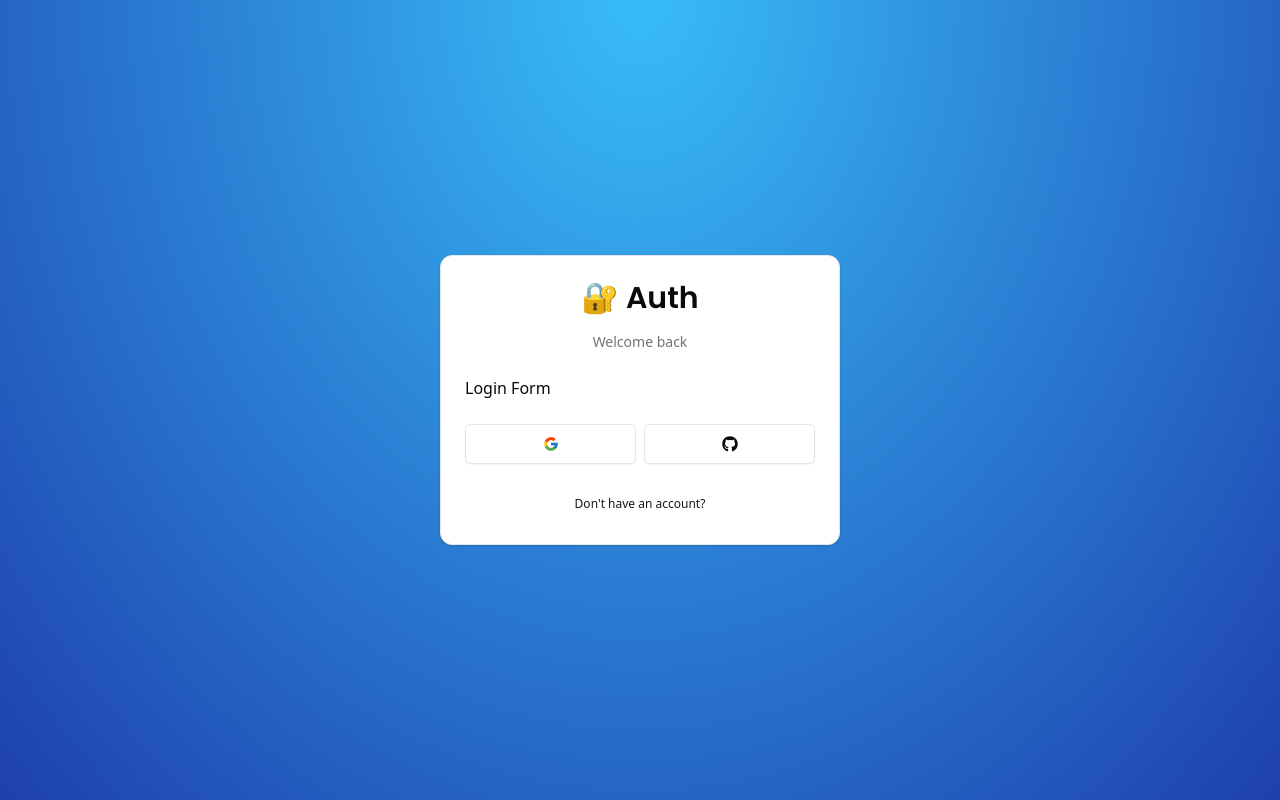
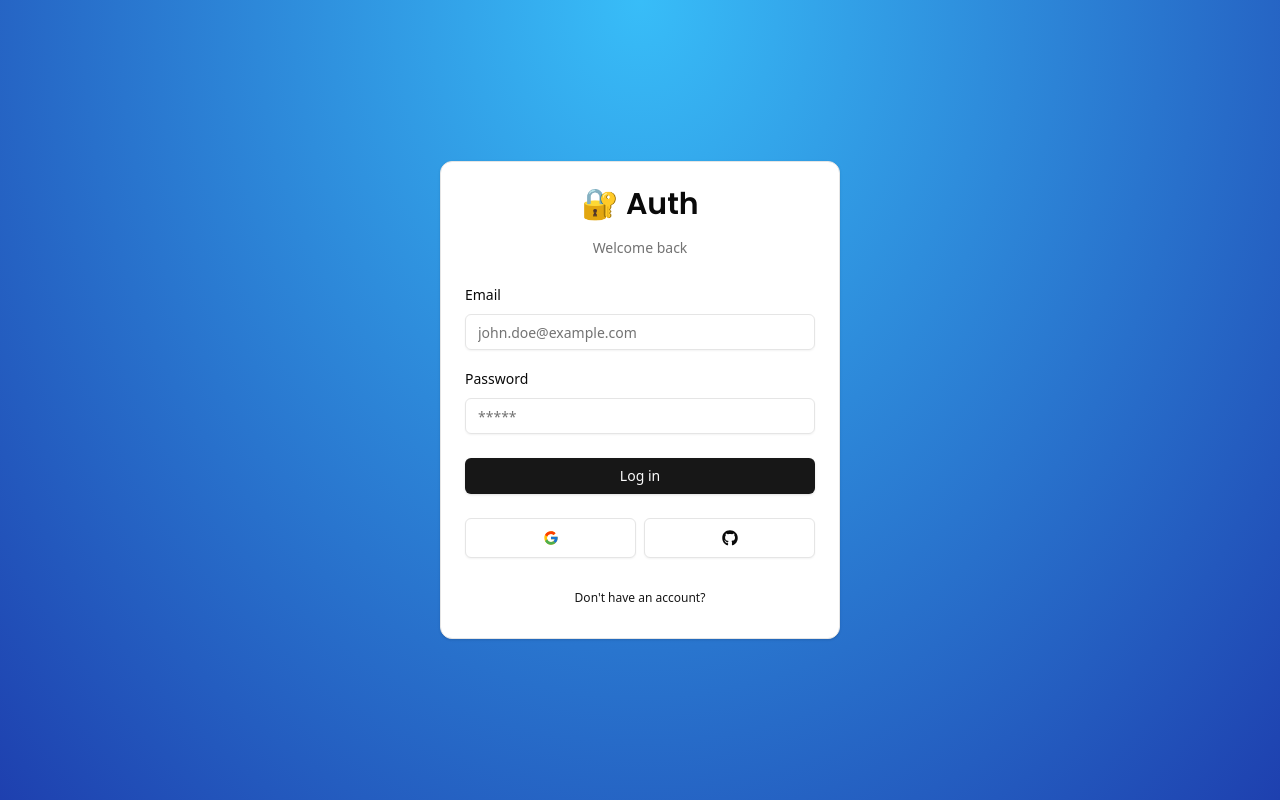
Before and after one commit to sebastjanbas/auth-project, a Next.js app: page /auth/login in a window 1280 px wide. Built offline with nearby package versions, Linux system fonts and the light colour scheme.

Commit message:
finish log in card

```diff
--- a/package.json
+++ b/package.json
@@ -9,6 +9,8 @@
     "lint": "next lint"
   },
   "dependencies": {
+    "@hookform/resolvers": "^3.9.1",
+    "@radix-ui/react-label": "^2.1.1",
     "@radix-ui/react-slot": "^1.1.1",
     "class-variance-authority": "^0.7.1",
     "clsx": "^2.1.1",
@@ -16,9 +18,11 @@
     "next": "15.1.2",
     "react": "^19.0.0",
     "react-dom": "^19.0.0",
+    "react-hook-form": "^7.54.2",
     "react-icons": "^5.4.0",
     "tailwind-merge": "^2.5.5",
-    "tailwindcss-animate": "^1.0.7"
+    "tailwindcss-animate": "^1.0.7",
+    "zod": "^3.24.1"
   },
   "devDependencies": {
     "@eslint/eslintrc": "^3",
--- /dev/null
+++ b/shemas/index.ts
@@ -0,0 +1,10 @@
+import * as z from 'zod';
+
+export const LoginSchema = z.object({
+    email: z.string().email({
+        message: 'Please enter a valid email address',
+    }),
+    password: z.string().min(1, {
+        message: "Please enter your password",
+    }),
+});
--- a/src/components/auth/LoginForm.tsx
+++ b/src/components/auth/LoginForm.tsx
@@ -1,7 +1,31 @@
+"use client";
 import React from "react";
+
+import * as z from "zod";
 import { CardWrapper } from "./CardWrapper";
+import { useForm } from "react-hook-form";
+import { LoginSchema } from "../../../shemas";
+import { zodResolver } from "@hookform/resolvers/zod";
+import {
+  Form,
+  FormControl,
+  FormField,
+  FormItem,
+  FormLabel,
+  FormMessage,
+} from "../ui/form";
+import { Input } from "../ui/input";
+import { Button } from "../ui/button";
 
 export const LoginForm = () => {
+  const form = useForm<z.infer<typeof LoginSchema>>({
+    resolver: zodResolver(LoginSchema),
+    defaultValues: {
+      email: "",
+      password: "",
+    },
+  });
+
   return (
     <CardWrapper
       headerLabel="Welcome back"
@@ -9,7 +33,49 @@
       backButtonHref="/auth/register"
       showSocial
     >
-      Login Form
+      <Form {...form}>
+        <form onSubmit={form.handleSubmit(() => {})} className="space-y-6">
+          <div className="space-y-4">
+            <FormField
+              control={form.control}
+              name="email"
+              render={({ field }) => (
+                <FormItem>
+                  <FormLabel>Email</FormLabel>
+                  <FormControl>
+                    <Input
+                      {...field}
+                      placeholder="john.doe@example.com"
+                      type="email"
+                    />
+                  </FormControl>
+                  <FormMessage>
+                    {form.formState.errors.email?.message}
+                  </FormMessage>
+                </FormItem>
+              )}
+            />
+            <FormField
+              control={form.control}
+              name="password"
+              render={({ field }) => (
+                <FormItem>
+                  <FormLabel>Password</FormLabel>
+                  <FormControl>
+                    <Input {...field} placeholder="*****" type="password" />
+                  </FormControl>
+                  <FormMessage>
+                    {form.formState.errors.password?.message}
+                  </FormMessage>
+                </FormItem>
+              )}
+            />
+          </div>
+          <Button type="submit" className="w-full">
+            Log in
+          </Button>
+        </form>
+      </Form>
     </CardWrapper>
   );
 };
--- /dev/null
+++ b/src/components/ui/form.tsx
@@ -0,0 +1,178 @@
+"use client"
+
+import * as React from "react"
+import * as LabelPrimitive from "@radix-ui/react-label"
+import { Slot } from "@radix-ui/react-slot"
+import {
+  Controller,
+  ControllerProps,
+  FieldPath,
+  FieldValues,
+  FormProvider,
+  useFormContext,
+} from "react-hook-form"
+
+import { cn } from "@/lib/utils"
+import { Label } from "@/components/ui/label"
+
+const Form = FormProvider
+
+type FormFieldContextValue<
+  TFieldValues extends FieldValues = FieldValues,
+  TName extends FieldPath<TFieldValues> = FieldPath<TFieldValues>
+> = {
+  name: TName
+}
+
+const FormFieldContext = React.createContext<FormFieldContextValue>(
+  {} as FormFieldContextValue
+)
+
+const FormField = <
+  TFieldValues extends FieldValues = FieldValues,
+  TName extends FieldPath<TFieldValues> = FieldPath<TFieldValues>
+>({
+  ...props
+}: ControllerProps<TFieldValues, TName>) => {
+  return (
+    <FormFieldContext.Provider value={{ name: props.name }}>
+      <Controller {...props} />
+    </FormFieldContext.Provider>
+  )
+}
+
+const useFormField = () => {
+  const fieldContext = React.useContext(FormFieldContext)
+  const itemContext = React.useContext(FormItemContext)
+  const { getFieldState, formState } = useFormContext()
+
+  const fieldState = getFieldState(fieldContext.name, formState)
+
+  if (!fieldContext) {
+    throw new Error("useFormField should be used within <FormField>")
+  }
+
+  const { id } = itemContext
+
+  return {
+    id,
+    name: fieldContext.name,
+    formItemId: `${id}-form-item`,
+    formDescriptionId: `${id}-form-item-description`,
+    formMessageId: `${id}-form-item-message`,
+    ...fieldState,
+  }
+}
+
+type FormItemContextValue = {
+  id: string
+}
+
+const FormItemContext = React.createContext<FormItemContextValue>(
+  {} as FormItemContextValue
+)
+
+const FormItem = React.forwardRef<
+  HTMLDivElement,
+  React.HTMLAttributes<HTMLDivElement>
+>(({ className, ...props }, ref) => {
+  const id = React.useId()
+
+  return (
+    <FormItemContext.Provider value={{ id }}>
+      <div ref={ref} className={cn("space-y-2", className)} {...props} />
+    </FormItemContext.Provider>
+  )
+})
+FormItem.displayName = "FormItem"
+
+const FormLabel = React.forwardRef<
+  React.ElementRef<typeof LabelPrimitive.Root>,
+  React.ComponentPropsWithoutRef<typeof LabelPrimitive.Root>
+>(({ className, ...props }, ref) => {
+  const { error, formItemId } = useFormField()
+
+  return (
+    <Label
+      ref={ref}
+      className={cn(error && "text-destructive", className)}
+      htmlFor={formItemId}
+      {...props}
+    />
+  )
+})
+FormLabel.displayName = "FormLabel"
+
+const FormControl = React.forwardRef<
+  React.ElementRef<typeof Slot>,
+  React.ComponentPropsWithoutRef<typeof Slot>
+>(({ ...props }, ref) => {
+  const { error, formItemId, formDescriptionId, formMessageId } = useFormField()
+
+  return (
+    <Slot
+      ref={ref}
+      id={formItemId}
+      aria-describedby={
+        !error
+          ? `${formDescriptionId}`
+          : `${formDescriptionId} ${formMessageId}`
+      }
+      aria-invalid={!!error}
+      {...props}
+    />
+  )
+})
+FormControl.displayName = "FormControl"
+
+const FormDescription = React.forwardRef<
+  HTMLParagraphElement,
+  React.HTMLAttributes<HTMLParagraphElement>
+>(({ className, ...props }, ref) => {
+  const { formDescriptionId } = useFormField()
+
+  return (
+    <p
+      ref={ref}
+      id={formDescriptionId}
+      className={cn("text-[0.8rem] text-muted-foreground", className)}
+      {...props}
+    />
+  )
+})
+FormDescription.displayName = "FormDescription"
+
+const FormMessage = React.forwardRef<
+  HTMLParagraphElement,
+  React.HTMLAttributes<HTMLParagraphElement>
+>(({ className, children, ...props }, ref) => {
+  const { error, formMessageId } = useFormField()
+  const body = error ? String(error?.message) : children
+
+  if (!body) {
+    return null
+  }
+
+  return (
+    <p
+      ref={ref}
+      id={formMessageId}
+      className={cn("text-[0.8rem] font-medium text-destructive", className)}
+      {...props}
+    >
+      {body}
+    </p>
+  )
+})
+FormMessage.displayName = "FormMessage"
+
+export {
+  useFormField,
+  Form,
+  FormItem,
+  FormLabel,
+  FormControl,
+  FormDescription,
+  FormMessage,
+  FormField,
+}
--- /dev/null
+++ b/src/components/ui/input.tsx
@@ -0,0 +1,22 @@
+import * as React from "react"
+
+import { cn } from "@/lib/utils"
+
+const Input = React.forwardRef<HTMLInputElement, React.ComponentProps<"input">>(
+  ({ className, type, ...props }, ref) => {
+    return (
+      <input
+        type={type}
+        className={cn(
+          "flex h-9 w-full rounded-md border border-input bg-transparent px-3 py-1 text-base shadow-sm transition-colors file:border-0 file:bg-transparent file:text-sm file:font-medium file:text-foreground placeholder:text-muted-foreground focus-visible:outline-none focus-visible:ring-1 focus-visible:ring-ring disabled:cursor-not-allowed disabled:opacity-50 md:text-sm",
+          className
+        )}
+        ref={ref}
+        {...props}
+      />
+    )
+  }
+)
+Input.displayName = "Input"
+
+export { Input }
--- /dev/null
+++ b/src/components/ui/label.tsx
@@ -0,0 +1,26 @@
+"use client"
+
+import * as React from "react"
+import * as LabelPrimitive from "@radix-ui/react-label"
+import { cva, type VariantProps } from "class-variance-authority"
+
+import { cn } from "@/lib/utils"
+
+const labelVariants = cva(
+  "text-sm font-medium leading-none peer-disabled:cursor-not-allowed peer-disabled:opacity-70"
+)
+
+const Label = React.forwardRef<
+  React.ElementRef<typeof LabelPrimitive.Root>,
+  React.ComponentPropsWithoutRef<typeof LabelPrimitive.Root> &
+    VariantProps<typeof labelVariants>
+>(({ className, ...props }, ref) => (
+  <LabelPrimitive.Root
+    ref={ref}
+    className={cn(labelVariants(), className)}
+    {...props}
+  />
+))
+Label.displayName = LabelPrimitive.Root.displayName
+
+export { Label }
```
Also changed, not shown: 1 other file (tests, documents, lock files or other folders).
